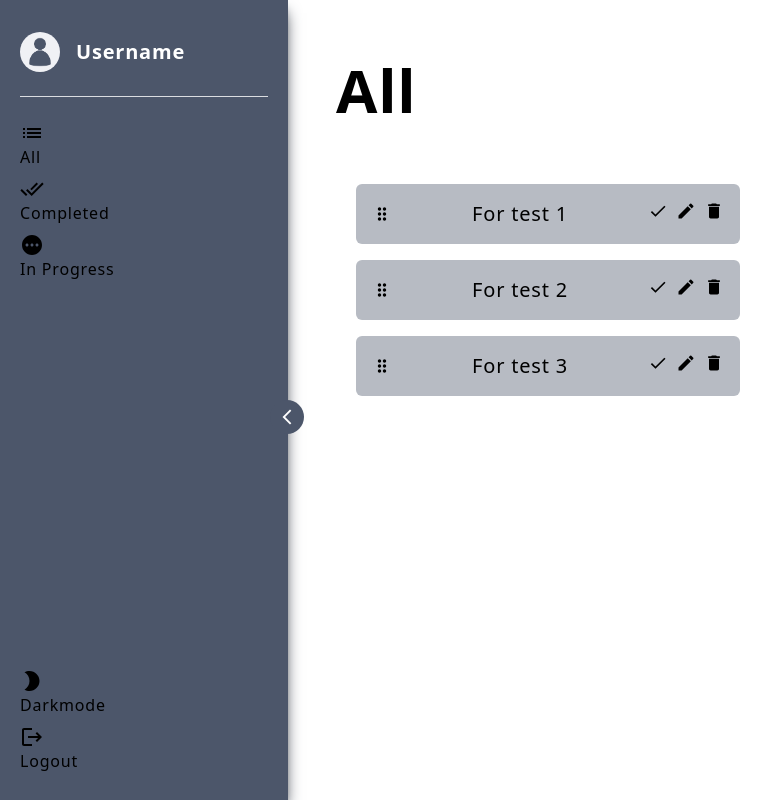
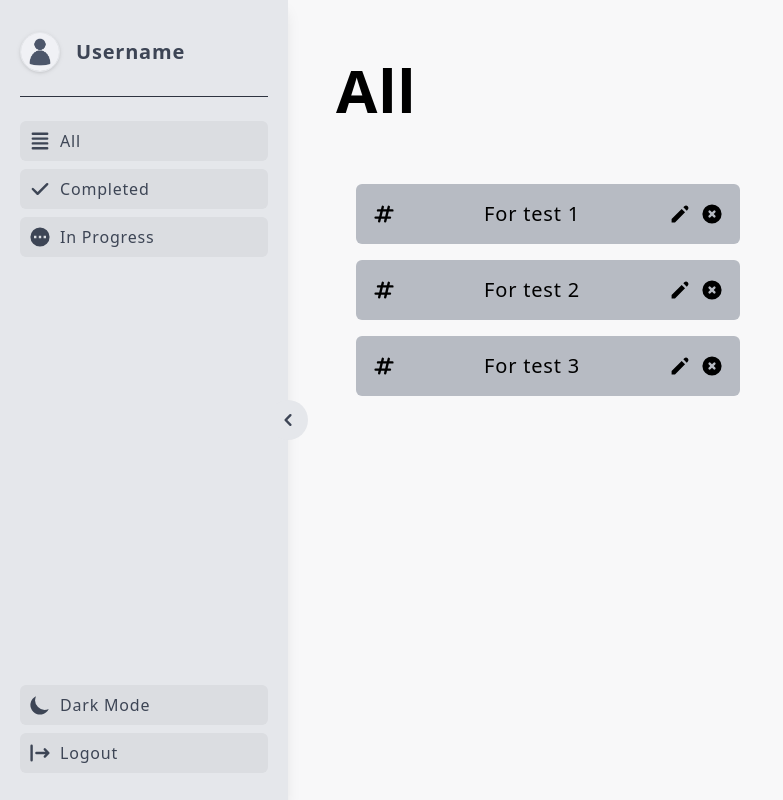
Before and after one commit to Myoschen/tasks, a React (Create React App) app: page /tasks/dashboard in a window 1280 px wide. Both pictures are taken after a click on the button 79 px from the left and 417 px from the top of the page. Shown: the whole page, without its empty margins (0-783 px from the left). Built offline with nearby package versions, Linux system fonts and the light colour scheme.

Commit message:
refactor: adjust color and change icons

```diff
--- a/src/components/Content.tsx
+++ b/src/components/Content.tsx
@@ -1,13 +1,13 @@
 import TaskList from './TaskList';
 
-interface Props {
+interface ContentProps {
   title: string;
 }
 
-function Content(props: Props) {
+function Content(props: ContentProps) {
   const { title } = props;
   return (
-    <main className="flex-1 h-screen overflow-auto text-2xl font-semibold transition-colors z-1 p-7 dark:bg-nord-600 ">
+    <main className="flex-1 h-screen overflow-auto transition-colors p-7 bg-nord-100/20 dark:bg-nord-600 ">
       <div className="container flex flex-col items-start p-5 pt-8">
         <h1 className="mb-16 text-6xl font-bold dark:text-nord-100">
           {title}
--- a/src/components/DarkMode.tsx
+++ b/src/components/DarkMode.tsx
@@ -1,13 +1,13 @@
 import { ReactNode } from 'react';
-import { MdModeNight, MdLightMode } from 'react-icons/md';
+import { SunIcon, MoonIcon } from '@heroicons/react/solid';
 import useDarkMode from '../hooks/useDarkMode';
 
-interface Props {
+interface DarkModeProps {
   styles?: string;
   children?: ReactNode;
 }
 
-function DarkMode(props: Props) {
+function DarkMode(props: DarkModeProps) {
   const { styles, children } = props;
   const [theme, setTheme] = useDarkMode();
 
@@ -18,12 +18,12 @@ function DarkMode(props: Props) {
   return (
     <button
       type="button"
-      className={styles || 'p-2 rounded-md hover:bg-nord-300 duration-300'}
+      className={styles || 'p-2 rounded-md duration-300 bg-nord-100 text-nord-600 hover:bg-nord-300 dark:bg-nord-600 dark:text-nord-100 dark:hover:bg-nord-300'}
       onClick={handleClick}
     >
       {theme === 'dark'
-        ? <MdLightMode size={24} className="shrink-0" />
-        : <MdModeNight size={24} className="shrink-0" />}
+        ? <SunIcon className="w-6 shrink-0" />
+        : <MoonIcon className="w-6 shrink-0" />}
       {children}
     </button>
   );
--- a/src/components/Hero.tsx
+++ b/src/components/Hero.tsx
@@ -1,11 +1,11 @@
 import { ReactNode } from 'react';
 
-interface Props {
+interface HeroProps {
   title: string;
   children?: ReactNode;
 }
 
-function Hero({ title, children }: Props) {
+function Hero({ title, children }: HeroProps) {
   return (
     <div className="flex items-center relative h1 h-[calc(100vh-4.5rem)] bg-hero-pattern bg-no-repeat bg-cover bg-center">
       <div className="absolute w-full h-full pointer-events-none backdrop-blur-sm" />
--- a/src/components/Sidebar.tsx
+++ b/src/components/Sidebar.tsx
@@ -1,76 +1,80 @@
-import { useState } from 'react';
+import { NavLink, useNavigate } from 'react-router-dom';
 import {
-  MdList, MdDoneAll, MdPending, MdLogout, MdArrowForwardIos,
-} from 'react-icons/md';
-import { NavLink, useNavigate } from 'react-router-dom';
+  ViewListIcon, LogoutIcon, CheckIcon, DotsCircleHorizontalIcon, ChevronRightIcon,
+} from '@heroicons/react/solid';
 import userAvatar from '../assets/user-default.png';
 import DarkMode from './DarkMode';
+import useToggle from '../hooks/useToggle';
 
 const navItems = [
   {
     name: 'All',
     to: 'all',
-    icon: (<MdList size={24} className="shrink-0" />),
+    icon: (<ViewListIcon className="w-6 shrink-0" />),
   },
   {
     name: 'Completed',
     to: 'completed',
-    icon: (<MdDoneAll size={24} className="shrink-0" />),
+    icon: (<CheckIcon className="w-6 shrink-0" />),
   },
   {
     name: 'In Progress',
     to: 'in-progress',
-    icon: (<MdPending size={24} className="shrink-0" />),
+    icon: (<DotsCircleHorizontalIcon className="w-6 shrink-0" />),
   },
 ];
 
 function Sidebar() {
-  const [open, setOpen] = useState(false);
+  const [isOpen, setIsOpen] = useToggle();
   const navigate = useNavigate();
 
   return (
-    <div className={`${open ? 'w-72' : 'w-20'} duration-500 h-screen z-0 relative p-5 pt-8 transform shadow-lg shadow-nord-700 bg-nord-500`}>
+    <div className={`${isOpen ? 'w-72' : 'w-20'} transform relative h-screen p-5 pt-8 shadow-lg duration-300 bg-gray-200 dark:bg-nord-700`}>
       {/* Username and Image */}
       <div className="flex items-center space-x-4">
-        <img src={userAvatar} className="w-10 rounded-full" alt="user-avatar" />
-        <h1 className={`${!open && 'hidden'} flex-1 text-xl text-white font-bold`}>
+        <img src={userAvatar} className="w-10 border rounded-full drop-shadow" alt="user-avatar" />
+        <h1 className={`${!isOpen && 'hidden'} flex-1 text-xl font-bold text-nord-600 dark:text-nord-100`}>
           Username
         </h1>
         {/* TODO Go to Profile */}
       </div>
-      <div className="h-[1px] w-full bg-nord-100 my-6" />
+      <div className="h-[1px] w-full my-6 bg-nord-700 dark:bg-nord-100" />
 
-      {/* Link */}
+      {/* nav__item  */}
       <div className="flex flex-col justify-between h-[calc(100%-6rem)]">
         <ul className="space-y-2 ">
           {navItems.map((item) => (
             <li key={item.name}>
-              <NavLink to={item.to} className={({ isActive }) => `${isActive && 'bg-nord-300'} link group`}>
+              <NavLink to={item.to} className={({ isActive }) => `${isActive && 'bg-nord-300'} nav__item  group`}>
                 {item.icon}
-                <span className={`${!open && 'hidden'}`}>{item.name}</span>
-                <span className={`tooltip ${open && 'hidden'}`}>{item.name}</span>
+                <span className={`${!isOpen && 'hidden'}`}>{item.name}</span>
+                <span className={`tooltip ${isOpen && 'hidden'}`}>{item.name}</span>
               </NavLink>
             </li>
           ))}
         </ul>
         <ul className="space-y-2">
           <li>
-            <DarkMode styles="w-full text-left link group">
-              <span className={`${!open && 'hidden'}`}>Darkmode</span>
-              <span className={`tooltip ${open && 'hidden'}`}>Darkmode</span>
+            <DarkMode styles="w-full text-left nav__item  group">
+              <span className={`${!isOpen && 'hidden'}`}>Dark Mode</span>
+              <span className={`tooltip ${isOpen && 'hidden'}`}>Dark Mode</span>
             </DarkMode>
           </li>
           <li>
-            <button type="button" className="w-full text-left link group" onClick={() => navigate('/tasks/')}>
-              <MdLogout size={24} className="shrink-0" />
-              <span className={`${!open && 'hidden'}`}>Logout</span>
-              <span className={`tooltip ${open && 'hidden'}`}>Logout</span>
+            <button type="button" className="w-full text-left nav__item group" onClick={() => navigate('/tasks/')}>
+              <LogoutIcon className="w-6 shrink-0" />
+              <span className={`${!isOpen && 'hidden'}`}>Logout</span>
+              <span className={`tooltip ${isOpen && 'hidden'}`}>Logout</span>
             </button>
           </li>
         </ul>
       </div>
-      <button type="button" onClick={() => setOpen((state) => !state)} className="absolute z-10 p-2 text-lg text-white duration-300 rounded-full bg-nord-500 top-1/2 -right-4">
-        <MdArrowForwardIos className={`${open && 'rotate-180'} transform duration-300`} />
+      <button
+        type="button"
+        onClick={() => setIsOpen()}
+        className="absolute z-10 p-2 duration-300 bg-gray-200 rounded-full top-1/2 -right-5 dark:bg-nord-700 text-nord-600 dark:text-nord-100"
+      >
+        <ChevronRightIcon className={`${isOpen && 'rotate-180'} w-6 transform duration-300`} />
       </button>
     </div>
   );
--- a/src/components/Task.tsx
+++ b/src/components/Task.tsx
@@ -1,28 +1,23 @@
-import {
-  MdDone, MdDelete, MdModeEdit, MdDragIndicator,
-} from 'react-icons/md';
+import { XCircleIcon, PencilIcon, HashtagIcon } from '@heroicons/react/solid';
 
-interface Props {
+interface TaskProps {
   task: Task;
 }
 
-function Task(props: Props) {
+function Task(props: TaskProps) {
   const { task } = props;
   return (
     <li className="flex items-center justify-between max-w-sm p-4 text-xl font-medium rounded-md bg-nord-200">
       <button type="button">
-        <MdDragIndicator />
+        <HashtagIcon className="w-6" />
       </button>
       <span>{task.content}</span>
-      <div className="space-x-2">
+      <div className="flex items-center gap-x-2">
         <button type="button">
-          <MdDone />
+          <PencilIcon className="w-6" />
         </button>
         <button type="button">
-          <MdModeEdit />
-        </button>
-        <button type="button">
-          <MdDelete />
+          <XCircleIcon className="w-6" />
         </button>
       </div>
     </li>
```
